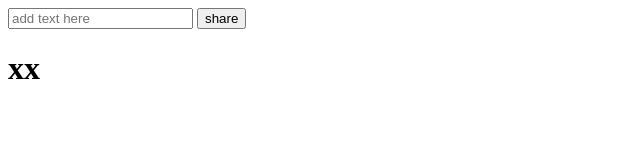
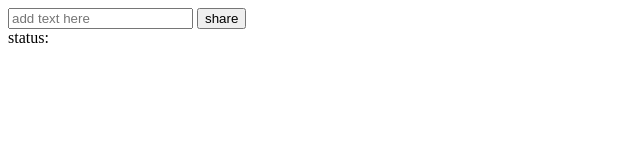
Before and after one commit to Salomari1987/TweeterApp, a website: page client/Index.html in a window 1280 px wide. Shown: the full height of the page, 0-640 px from the left. Drawn offline with nearby package versions, Linux system fonts and the light colour scheme.

Commit message:
Fix status update on sending tweet

```diff
--- a/client/Index.html
+++ b/client/Index.html
@@ -17,7 +17,7 @@
         </form>
         </div>
         <div>
-        	<h1 id='status'>xx</h1>
+        	<span>status:</span><span id='status'></span>
         <div>
 	</body>
 </html>
```
